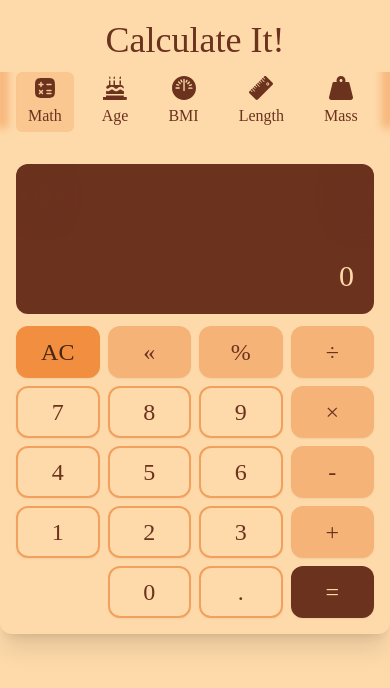
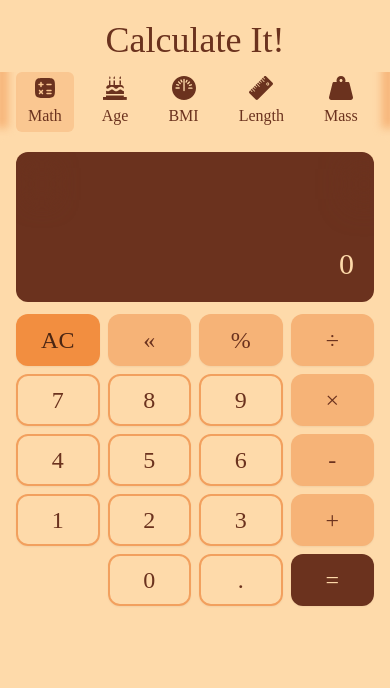
Before and after one commit to AllanKirui/calculate-it, a Vue app: page /math in a window 390 px wide. Shown: the top 688 px of the page. Built offline with nearby package versions, Linux system fonts and the light colour scheme.

Commit message:
Update styles for calc container

```diff
--- a/src/components/TheCalculator.vue
+++ b/src/components/TheCalculator.vue
@@ -1,6 +1,6 @@
 <template>
   <!-- Calculator Container -->
-  <div class="max-w-3xl mx-auto mt-3 p-4 bg-navajo-white shadow-xl rounded-xl">
+  <div class="max-w-3xl mx-auto h-screen md:h-auto md:mt-3 p-4 bg-navajo-white shadow-xl rounded-xl">
     <RouterView />
   </div>
 </template>
```
